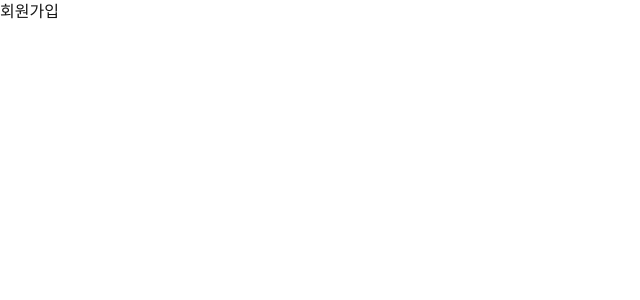
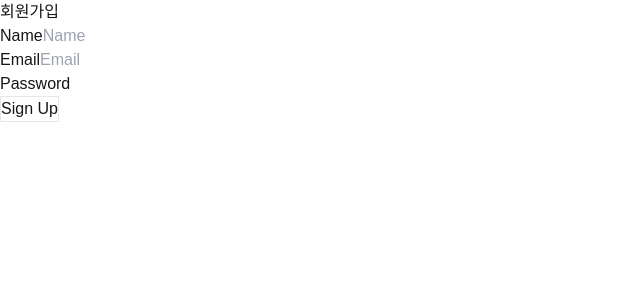
Before and after one commit to choikiyeop/nextjs, a Next.js app: page /signup in a window 1280 px wide. Shown: the top 300 px of the page, without its empty margins (0-640 px from the left). Built offline with nearby package versions, Linux system fonts and the light colour scheme.

Commit message:
feat: signup form

```diff
--- /dev/null
+++ b/actions/auth.ts
@@ -0,0 +1,24 @@
+import { FormState, SignupFormSchema } from "@/lib/definitions";
+import { redirect } from "next/navigation";
+
+export async function signup(state: FormState, formData: FormData) {
+  const validatedFields = SignupFormSchema.safeParse({
+    name: formData.get("name"),
+    email: formData.get("email"),
+    password: formData.get("password"),
+  });
+
+  if (!validatedFields.success) {
+    return {
+      errors: validatedFields.error.flatten().fieldErrors,
+    };
+  }
+
+  const { name, email, password } = validatedFields.data;
+
+  // Hash the user's password before storing it
+
+  // Insert the user inio the database or call an Auth Library's API
+
+  redirect("/");
+}
--- a/app/(auth)/signup/page.tsx
+++ b/app/(auth)/signup/page.tsx
@@ -1,7 +1,10 @@
+import { SignupForm } from "@/components/signup-form";
+
 export default function SignupPage() {
   return (
     <main>
       <div>회원가입</div>
+      <SignupForm />
     </main>
   );
 }
--- /dev/null
+++ b/components/signup-form.tsx
@@ -0,0 +1,44 @@
+"use client";
+
+import Form from "next/form";
+import { signup } from "@/actions/auth";
+import { useActionState } from "react";
+
+export const SignupForm = () => {
+  const [state, action, pending] = useActionState(signup, undefined);
+
+  return (
+    <Form action={action}>
+      <div>
+        <label htmlFor="name">Name</label>
+        <input id="name" name="name" placeholder="Name" />
+      </div>
+      {state?.errors.name && <p>{state.errors.name}</p>}
+
+      <div>
+        <label htmlFor="email">Email</label>
+        <input id="email" name="email" type="email" placeholder="Email" />
+      </div>
+      {state?.errors.email && <p>{state.errors.email}</p>}
+
+      <div>
+        <label htmlFor="password">Password</label>
+        <input id="password" name="password" type="password" />
+      </div>
+      {state?.errors.password && (
+        <div>
+          <p>Password must:</p>
+          <ul>
+            {state.errors.password.map((error) => (
+              <li key={error}>- {error}</li>
+            ))}
+          </ul>
+        </div>
+      )}
+
+      <button disabled={pending} type="submit" className="border">
+        {pending ? "loading..." : "Sign Up"}
+      </button>
+    </Form>
+  );
+};
--- /dev/null
+++ b/lib/definitions.ts
@@ -0,0 +1,29 @@
+import { z } from "zod";
+
+export const SignupFormSchema = z.object({
+  name: z
+    .string()
+    .min(2, { message: "Name must be at least 2 characters long." })
+    .trim(),
+  email: z.string().email({ message: "Please enter a valid email." }).trim(),
+  password: z
+    .string()
+    .min(8, { message: "Be at least 8 characters long" })
+    .regex(/[a-zA-Z]/, { message: "Contain at least one letter." })
+    .regex(/[0-9]/, { message: "Contain at least one number." })
+    .regex(/[^a-zA-Z0-9]/, {
+      message: "Contain at least one special character.",
+    })
+    .trim(),
+});
+
+export type FormState =
+  | {
+      errors?: {
+        name?: string[];
+        email?: string[];
+        password?: string[];
+      };
+      message?: string;
+    }
+  | undefined;
```
Also changed, not shown: package.json (+5 -4 lines), 1 other file (tests, documents, lock files or other folders).
